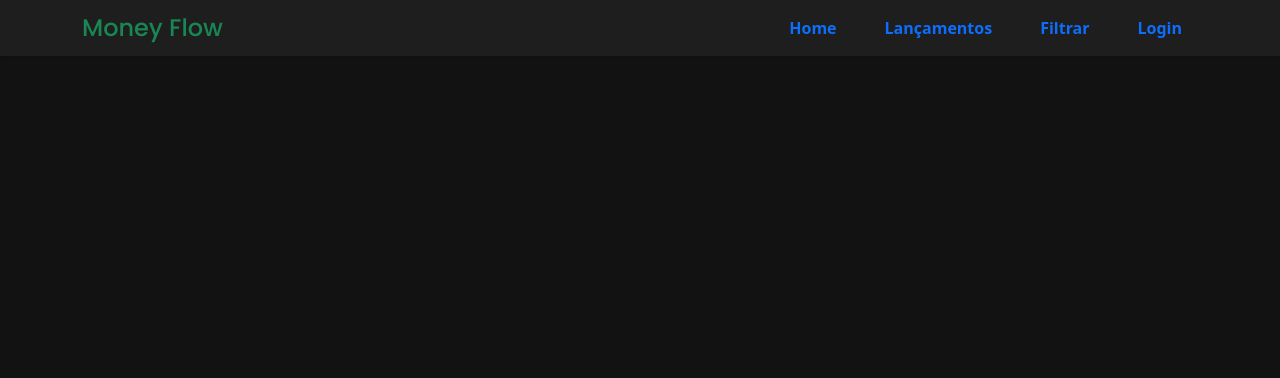
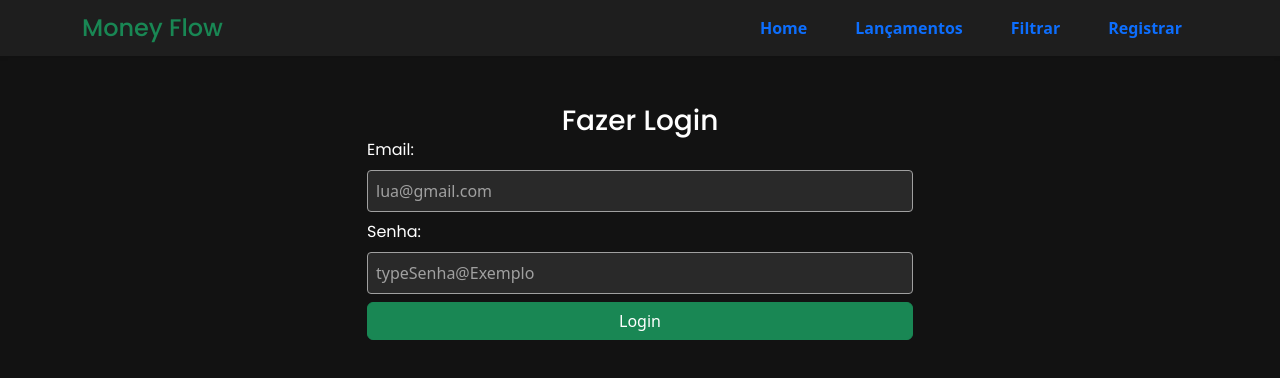
Before and after one commit to AllanCordova/money-flow, a React (Vite) app: page /money-flow/Login in a window 1280 px wide. Shown: the top 378 px of the page. Built offline with nearby package versions, Linux system fonts and the light colour scheme.

Commit message:
Implementado, sistema de Login

```diff
--- a/src/App.tsx
+++ b/src/App.tsx
@@ -2,8 +2,9 @@ import { BrowserRouter, Routes, Route } from "react-router-dom";
 import TransactionProvider from "./Provider";
 import Form from "./Crud/Form";
 import List from "./Crud/List";
+import FilterList from "./Filter/FilterList";
 import Register from "./Login/Register";
-import FilterList from "./Filter/FilterList";
+import Login from "./Login/Login";
 import NavBar from "./NavBar";
 
 import "bootstrap/dist/css/bootstrap.min.css";
@@ -19,8 +20,9 @@ const App = () => {
           <Routes>
             <Route path="/" element={<Form />} />
             <Route path="/list" element={<List />} />
+            <Route path="/Filter" element={<FilterList />} />
             <Route path="/Register" element={<Register />} />
-            <Route path="/Filter" element={<FilterList />} />
+            <Route path="/Login" element={<Login />} />
           </Routes>
         </TransactionProvider>
       </BrowserRouter>
--- a/src/Context.tsx
+++ b/src/Context.tsx
@@ -20,6 +20,8 @@ type Action =
 type Login = {
   email: string;
   password: string;
+  name: string;
+  log: boolean;
 };
 
 interface ContextType {
--- a/src/Crud/Form.tsx
+++ b/src/Crud/Form.tsx
@@ -119,7 +119,7 @@ const Form = () => {
               </span>
             )}
             <button
-              className="btn btn-secondary w-100 poppins-regular p-2"
+              className="btn btn-success w-100 poppins-regular p-2"
               type="submit"
             >
               salvar
--- a/src/Filter/FilterList.tsx
+++ b/src/Filter/FilterList.tsx
@@ -17,10 +17,7 @@ const FilterList = () => {
             <h2 className="poppins-medium text-white fs-3 m-0">
               Transações Filtradas
             </h2>
-            <button
-              className="btn btn-secondary"
-              onClick={() => navigate("/Register")}
-            >
+            <button className="btn btn-secondary" onClick={() => navigate("/")}>
               <i className="bi bi-arrow-right"></i>
             </button>
           </div>
--- a/src/Filter/FilterType.tsx
+++ b/src/Filter/FilterType.tsx
@@ -69,7 +69,7 @@ const FilterType = () => {
               <option value="Entrada">Entrada</option>
               <option value="Saída">Saída</option>
             </select>
-            <button className="btn btn-secondary w-100" type="submit">
+            <button className="btn btn-success w-100" type="submit">
               Buscar
             </button>
             {errors.type && (
--- /dev/null
+++ b/src/Login/Login.tsx
@@ -0,0 +1,104 @@
+import { useContext } from "react";
+import { TransactionContext } from "../Context";
+import { useForm } from "react-hook-form";
+import { useNavigate } from "react-router-dom";
+
+type Input = {
+  email: string;
+  password: string;
+};
+
+const Login = () => {
+  const {
+    register,
+    handleSubmit,
+    reset,
+    formState: { errors },
+    setError,
+  } = useForm<Input>();
+
+  const navigate = useNavigate();
+
+  const context = useContext(TransactionContext);
+  if (!context) return null;
+
+  const { users, setUser } = context;
+
+  const onSubmit = (data: Input) => {
+    const userIndex = users.findIndex(
+      (user) => user.email === data.email && user.password === data.password
+    );
+
+    if (userIndex !== -1) {
+      setUser((prevUsers) =>
+        prevUsers.map((user, index) =>
+          index === userIndex ? { ...user, log: true } : user
+        )
+      );
+      reset();
+      return navigate("/");
+    }
+
+    setError("root", { message: "Senha ou E-mail Inválido" });
+  };
+
+  return (
+    <div className="container text-center">
+      <div className="row mt-5">
+        <div className="col-12">
+          <h2 className="poppins-medium text-white fs-3 m-0">Fazer Login</h2>
+        </div>
+        <div className="col-12 col-lg-6 offset-lg-3">
+          <form
+            className="d-flex flex-column align-items-start gap-2"
+            onSubmit={handleSubmit(onSubmit)}
+          >
+            <label className="text-white poppins-regular" htmlFor="email">
+              Email:
+            </label>
+            <input
+              className="input"
+              placeholder="lua@gmail.com"
+              id="email"
+              type="email"
+              {...register("email", { required: true })}
+            />
+            {errors.email && (
+              <span className="text-danger poppins-regular">
+                Digite um e-mail
+              </span>
+            )}
+            <label className="text-white poppins-regular" htmlFor="password">
+              Senha:
+            </label>
+            <input
+              className="input"
+              type="password"
+              placeholder="typeSenha@Exemplo"
+              id="password"
+              {...register("password", { required: true })}
+            />
+            {errors.password && (
+              <span className="text-danger poppins-regular">
+                Digite uma Senha
+              </span>
+            )}
+            {errors.root && (
+              <span className="text-danger poppins-regular">
+                {errors.root.message}
+              </span>
+            )}
+            <button
+              type="submit"
+              className="btn btn-success w-100 poppins-regular"
+            >
+              Login
+            </button>
+          </form>
+        </div>
+      </div>
+    </div>
+  );
+};
+
+export default Login;
--- a/src/Login/Register.tsx
+++ b/src/Login/Register.tsx
@@ -7,13 +7,13 @@ import { useNavigate } from "react-router-dom";
 type Input = {
   email: string;
   password: string;
+  name: string;
 };
 
 const Register = () => {
   const {
     register,
     handleSubmit,
-    reset,
     formState: { errors },
   } = useForm<Input>();
 
@@ -28,13 +28,8 @@ const Register = () => {
 
   const onSubmit = (data: Input) => {
     if (data) {
-      setUser((prevUsers) => [...prevUsers, data]);
+      setUser((prevUsers) => [...prevUsers, { ...data, log: false }]);
       setSuccess(true);
-
-      setTimeout(() => {
-        setSuccess(false);
-      }, 3000);
-      reset();
     }
   };
 
@@ -60,6 +55,21 @@ const Register = () => {
             className="d-flex flex-column align-items-start gap-2"
             onSubmit={handleSubmit(onSubmit)}
           >
+            <label className="text-white poppins-regular" htmlFor="name">
+              Nome:
+            </label>
+            <input
+              className="input"
+              placeholder="user123@ex"
+              id="name"
+              type="text"
+              {...register("name", { required: true })}
+            />
+            {errors.email && (
+              <span className="text-danger poppins-regular">
+                Digite um e-mail
+              </span>
+            )}
             <label className="text-white poppins-regular" htmlFor="email">
               Email:
             </label>
@@ -92,16 +102,22 @@ const Register = () => {
             )}
             <button
               type="submit"
-              className="btn btn-secondary w-100 poppins-regular"
+              className="btn btn-success w-100 poppins-regular"
             >
               Cadastrar
             </button>
             {isSuccess && (
               <span
-                className={`alert alert-secondary alert-dismissible fade show w-100`}
+                className={`alert alert-secondary alert-dismissible poppins-medium fade show w-100 d-flex align-items-center gap-2`}
                 role="alert"
               >
                 Parabéns, conta criada com sucesso!
+                <button
+                  className="btn btn-success"
+                  onClick={() => navigate("/Login")}
+                >
+                  Acesse sua conta aqui
+                </button>
               </span>
             )}
           </form>
--- a/src/NavBar.tsx
+++ b/src/NavBar.tsx
@@ -1,6 +1,18 @@
 import { Link } from "react-router-dom";
+import { useContext, useEffect, useState, useMemo } from "react";
+import { TransactionContext } from "./Context";
 
 const NavBar = () => {
+  const [loggedUser, setLoggedUser] = useState<string | null>(null);
+  const context = useContext(TransactionContext);
+
+  const users = useMemo(() => context?.users ?? [], [context?.users]);
+
+  useEffect(() => {
+    const user = users.find((user) => user.log === true);
+    setLoggedUser(user ? user.name : null);
+  }, [users]);
+
   return (
     <div>
       <div className="d-none d-lg-block">
@@ -26,9 +38,16 @@ const NavBar = () => {
                 </Link>
               </li>
               <li className="nav-item">
-                <Link className="nav-link fw-semibold" to="/Register">
-                  Login
-                </Link>
+                {loggedUser ? (
+                  <span className="fw-semibold text-white d-flex gap-2 mt-2">
+                    <i className="bi bi-person-fill"></i>
+                    {loggedUser}
+                  </span>
+                ) : (
+                  <Link className="nav-link fw-semibold" to="/Register">
+                    Registrar
+                  </Link>
+                )}
               </li>
             </ul>
           </div>
@@ -71,9 +90,16 @@ const NavBar = () => {
                   </Link>
                 </li>
                 <li className="nav-item">
-                  <Link className="nav-link fw-semibold" to="/Register">
-                    Login
-                  </Link>
+                  {loggedUser ? (
+                    <span className="fw-semibold text-white d-flex gap-2 mt-2">
+                      <i className="bi bi-person-fill"></i>
+                      {loggedUser}
+                    </span>
+                  ) : (
+                    <Link className="nav-link fw-semibold" to="/Register">
+                      Registrar
+                    </Link>
+                  )}
                 </li>
               </ul>
             </div>
--- a/src/Provider.tsx
+++ b/src/Provider.tsx
@@ -12,7 +12,9 @@ const TransactionProvider = ({ children }: { children: React.ReactNode }) => {
       type: "Saída",
     },
   ]);
-  const [users, setUser] = useState([{ email: "", password: "" }]);
+  const [users, setUser] = useState([
+    { email: "", password: "", name: "", log: false },
+  ]);
 
   return (
     <TransactionContext.Provider value={{ state, dispatch, users, setUser }}>
```
